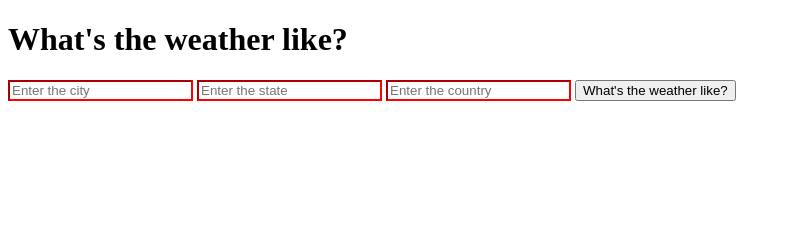
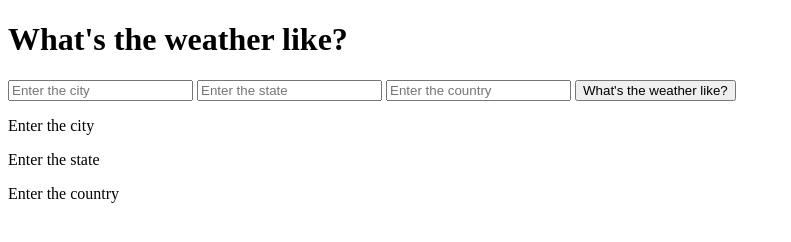
Before and after one commit to farooq-teqniqly/udemy-javascript, a website: page weather-app/app.html in a window 1280 px wide. Both pictures are taken after a click on the button "What's the weather like?". Shown: the whole page, without its empty margins (0-791 px from the left). Drawn offline with Linux system fonts and the light colour scheme; no server answers.

Commit message:
Add input validation and error display
Implemented validation checks for city, state, and country inputs, displaying error messages dynamically. Updated HTML to include a container for validation errors.

```diff
--- a/weather-app/app.html
+++ b/weather-app/app.html
@@ -11,6 +11,8 @@
 <label for="input-state"></label><input id="input-state" type="text" placeholder="Enter the state">
 <label for="input-country"></label><input id="input-country" type="text" placeholder="Enter the country">
 <input id="button-get-weather" type="button" value="What's the weather like?">
+<div id="validation-errors">
+</div>
 <script src="script.js"></script>
 </body>
 </html>
--- a/weather-app/script.js
+++ b/weather-app/script.js
@@ -4,11 +4,11 @@ const LIMIT = 1;
 let API_KEY = "";
 
 fetch("env.json")
-    .then(response => response.json())
-    .then(env => {
+  .then((response) => response.json())
+  .then((env) => {
     API_KEY = env.API_KEY;
   })
-    .catch(error => {
+  .catch((error) => {
     throw Error(`Error loading environment variables: ${error}`);
   })
   .finally(() => {
@@ -19,20 +19,35 @@ fetch("env.json")
 
 document.addEventListener("DOMContentLoaded", () => {
   const getWeatherButton = document.getElementById("button-get-weather");
+
   getWeatherButton.addEventListener("click", () => {
     const cityInput = document.getElementById("input-city");
     const stateInput = document.getElementById("input-state");
     const countryInput = document.getElementById("input-country");
+    const validationErrors = document.getElementById("validation-errors");
 
-    if (!validateInputs(cityInput, stateInput, countryInput)) {
-      cityInput.classList.add("validation-error");
-      stateInput.classList.add("validation-error");
-      countryInput.classList.add("validation-error");
+    validationErrors.replaceChildren();
+
+    if (cityInput.value.trim().length === 0) {
+      const p = document.createElement("p");
+      p.textContent = cityInput.getAttribute("placeholder");
+      validationErrors.appendChild(p);
+    }
+
+    if (stateInput.value.trim().length === 0) {
+      const p = document.createElement("p");
+      p.textContent = stateInput.getAttribute("placeholder");
+      validationErrors.appendChild(p);
+    }
+
+    if (countryInput.value.trim().length === 0) {
+      const p = document.createElement("p");
+      p.textContent = countryInput.getAttribute("placeholder");
+      validationErrors.appendChild(p);
+    }
+
+    if (validationErrors.hasChildNodes()) {
       return;
-    } else {
-      cityInput.classList.remove("validation-error");
-      stateInput.classList.remove("validation-error");
-      countryInput.classList.remove("validation-error");
     }
 
     const params = {
@@ -46,6 +61,15 @@ document.addEventListener("DOMContentLoaded", () => {
     getGeocode(params);
   });
 });
+
+const validateInputs = (inputElement) => {
+  if (inputElement.value.trim().length === 0) {
+    inputElement.classList.remove("validation-error");
+    inputElement.classList.add("validation-error");
+  } else {
+    inputElement.classList.remove("validation-error");
+  }
+};
 
 const buildGeoCodeUrl = (params) => {
   return `http://api.openweathermap.org/geo/1.0/direct?q=${params.city},${params.state},${params.country}&limit=${params.limit}&appid=${params.apiKey}`;
@@ -64,24 +88,3 @@ const getGeocode = (params) => {
       console.log(data);
     });
 };
-
-const validateInputs = (cityInput, stateInput, countryInput) => {
-  let valid = true;
-
-  if (cityInput.value.trim().length === 0) {
-    console.log("City is required.");
-    valid = false;
-  }
-
-  if (stateInput.value.trim().length === 0) {
-    console.log("State is required.");
-    valid = false;
-  }
-
-  if (countryInput.value.trim().length === 0) {
-    console.log("Country is required.");
-    valid = false;
-  }
-
-  return valid;
-};
```
Lines whose indentation alone changed are shown as unchanged.
